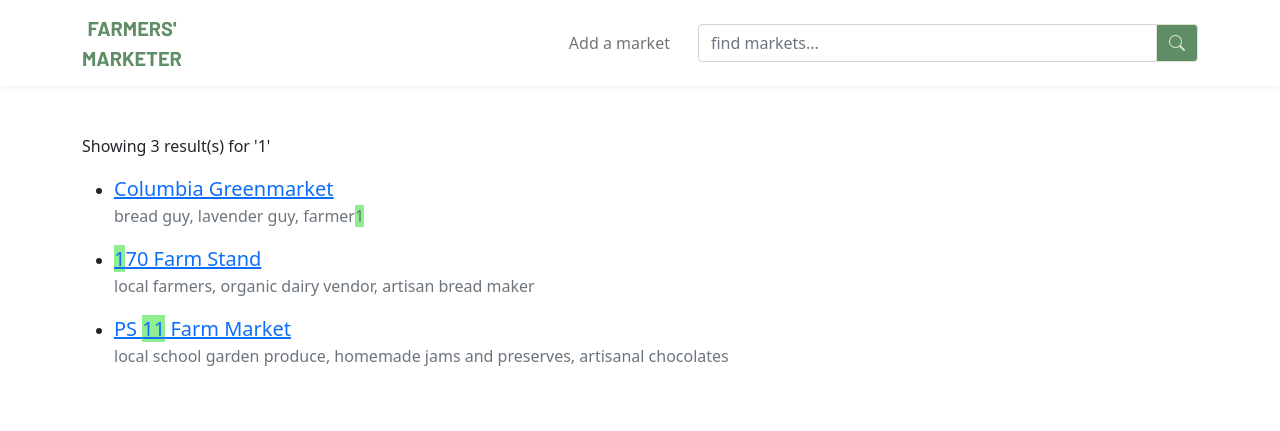
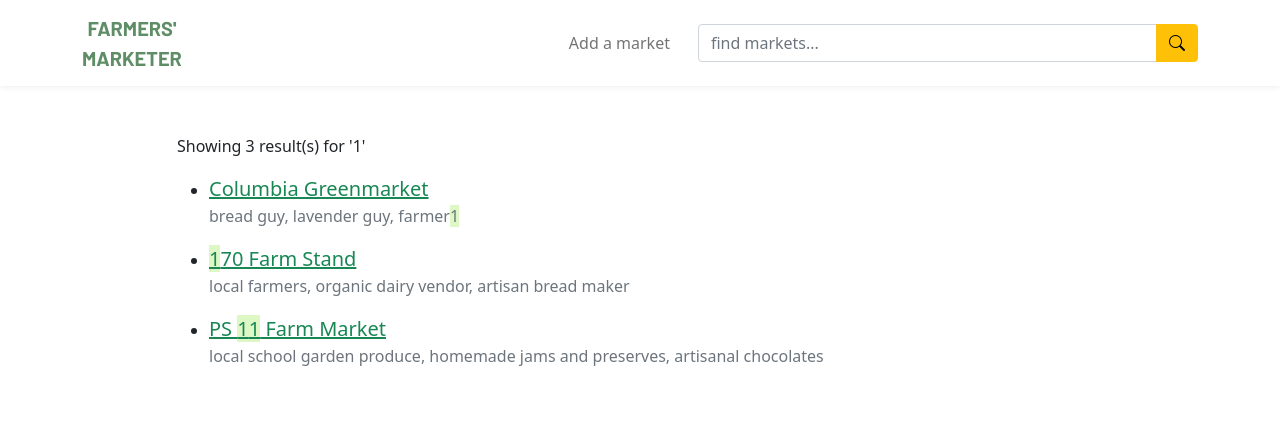
Before and after one commit to avahajr/ui-midterm, a Flask app: page /search/1 in a window 1280 px wide. Shown: the top 431 px of the page. Run offline with Flask 3, Linux system fonts and the light colour scheme; some libraries are stand-ins or nearby versions; some web fonts are replaced.

Commit message:
finished homepage

```diff
--- a/main/server.py
+++ b/main/server.py
@@ -35,7 +35,7 @@ data = [{
         "id": "3",
         "market_name": "Seeds in the Middle - Flatbush - Hillel Plaza Farm Stand",
         "borough": "Brooklyn",
-        "image": "https://bklyner.com/content/images/bklyner/wp-content/uploads/2020/07/7FD78C1A-F7B9-4878-B01C-76678E710F4F-rotated-e1601416417736.jpeg",
+        "image": "https://external-content.duckduckgo.com/iu/?u=https%3A%2F%2Fcdn.vox-cdn.com%2Fthumbor%2FVylRxiHt18mcTN20_1lpO0DKctQ%3D%2F0x0%3A4500x2994%2F1520x1140%2Ffilters%3Afocal(1890x1137%3A2610x1857)%2Fcdn.vox-cdn.com%2Fuploads%2Fchorus_image%2Fimage%2F65219436%2F6329735393_3a905a118a_o.0.jpg&f=1&nofb=1&ipt=3d809bdda320505110a9841641c27acd29a69a2b95bd1c907740485eacb708b9&ipo=images",
         "street_address": "Flatbush/Nostrand Triangle",
         "days": ["Wednesday"],
         "year_round": "false",
--- a/main/static/main.css
+++ b/main/static/main.css
@@ -1,10 +1,12 @@
 
 :root {
-    --background: #e1e3d0;
+    --background: #ffff;
     --base-color: #5e8d66;
-    --accent-color: #e4d444;
-    --other-green: #aab164;
-    /*font-family: "Barlow", sans-serif!important;*/
+    --accent-color: #ffc107;
+    --button-hover: #699140;
+    --search-hit: rgba(169, 236, 103, 0.38);
+    --light-grey: rgba(0, 0, 0, 0.04)
+    /*--bs-font-sans-serif: "Barlow", sans-serif!important;*/
 }
 
 
@@ -13,7 +15,10 @@
 }
 
 #content {
+
     margin-top: 3em;
+    margin-bottom: 3em;
+
 }
 
 #navbarNavAltMarkup {
@@ -33,32 +38,40 @@
     box-shadow: 0px 1px 5px 0px rgba(194, 194, 194, 0.28);
     border-bottom-color: gray !important;
 }
+img.preview {
+    object-fit: cover;
+    border-radius: 5px;
+    margin-bottom: 10px;
+}
 
 .search_hit {
-    background-color: lightgreen !important;
+    background-color: var(--search-hit) !important;
 }
 
 #header-text {
-    font-family: "Barlow", sans-serif!important;
-    color: rgba(0, 0, 0, .7);
-    font-size: 60px;
+    font-family: "Barlow", sans-serif !important;
+    color: rgba(255, 255, 255, 1);
+    font-size: 70px;
     font-weight: 500;
 }
+
 #header-caption {
-    font-family: "Barlow", sans-serif!important;
-    color: rgba(0, 0, 0, .5);
+    font-family: "Barlow", sans-serif !important;
+    color: rgba(255, 255, 255,1);
+    /*color: rgba(0, 0, 0, .5);*/
     font-size: 25px;
     font-weight: 400;
 }
 
 #big-block {
-    background-color: #e1e3d0;
     border-radius: 5px;
     padding: 110px 140px;
-    width:  95%;
+    /*width: 95%;*/
     display: flex;
-    margin:auto;
+    margin: auto;
+    margin-bottom: 30px;
     gap: 5px;
+    background-image: linear-gradient(rgba(0, 0, 0, 0.5), rgba(0, 0, 0, 0.6)), url("https://img.freepik.com/free-photo/green-vegetables-flat-lay-healthy-diet_53876-106109.jpg?t=st=1709784463~exp=1709788063~hmac=06ede07ba17b6cd61bfb698d47f3617a78873e9d2e8b951820f3e8dea07f8f06&w=2000");
 }
 
 .listing {
@@ -94,7 +107,7 @@
 }
 
 #view_days {
-    font-size: 20px;
+    font-size: 16px;
 }
 
 #view_borough {
@@ -135,17 +148,25 @@
     font-size: 18px;
 }
 
-/*#searchbar {*/
-/*    background-color: #e1e3d0;*/
-/*}*/
-#searchbtn {
-    color: var(--background);
-    background-color: var(--base-color);
-    border-color: #e1e3d0;
+
+#top-markets-header {
+    font-family: "Barlow", sans-serif;
+    font-size: 40px;
+    font-weight: 600;
+    color: var(--base-color);
+    text-align:center;
+    padding: 3em 0 1.5em 0;
+
+}
+#grey-box {
+    background-color: var(--light-grey);
+    border-radius: 5px;
+    padding: 0 3em 1.5em 3em;
 }
 
-/*#searchbtn:hover {*/
-/*    background-color: #e1e3d0;*/
-/*    color: var(--accent-color);*/
-/*    border-left-color: var(--base-color)!important;*/
-/*}*/
+.summary-col {
+    padding-top: 15px;
+}
+.see-more {
+    padding-right: 3px;
+}
--- a/main/templates/add.html
+++ b/main/templates/add.html
@@ -2,7 +2,6 @@
 
 {% block content %}
 
-<div id="success-msg"></div>
 <h1>Add a market!</h1>
 
 <form id="add_market">
@@ -121,7 +120,10 @@
         <textarea class="form-control" id="summary" name="summary" rows="4" required></textarea>
         <label class="warning" id="summary_warning"></label>
     </div>
+    <div class="d-flex w-100 justify-content-between">
+        <button id="add-entry-btn" class="btn btn-warning">Submit</button>
+        <div id="success-msg" ></div>
+    </div>
 
-    <button id="add-entry-btn" class="btn btn-primary">Submit</button>
 </form>
 {% endblock %}
--- a/main/templates/layout.html
+++ b/main/templates/layout.html
@@ -52,17 +52,22 @@
             <form class="input-group w-50" role="search">
                 <input id="searchbar" class="form-control" type="search" placeholder="find markets..."
                        aria-label="search">
-                <button class="input-group-append btn btn-success" id="searchbtn"><i
+                <button class="input-group-append btn btn-warning" id="searchbtn"><i
                         class="bi bi-search"></i></button>
             </form>
         </div>
     </div>
 </nav>
 
-
-<div id='content' class="container">
-    {% block content %}
-    {% endblock %}
+<div class="container">
+    <div class="row">
+        <div class="col-1"></div>
+        <div id='content' class="col">
+            {% block content %}
+            {% endblock %}
+        </div>
+        <div class="col-1"></div>
+    </div>
 </div>
 
 </body>
--- a/main/templates/search.html
+++ b/main/templates/search.html
@@ -9,7 +9,7 @@
 
     <li class="listing">
         <div class="title">
-            <a href="/view/{{ result['id'] }}">{{ result['market_name'] | safe }}</a>
+            <a class="text-success" href="/view/{{ result['id'] }}">{{ result['market_name'] | safe }}</a>
         </div>
         <div class="grey">
             {{result['vendors_list'] | safe }}
```
Also changed, not shown: main/templates/home.html (+31 -1 lines), 1 other file.
